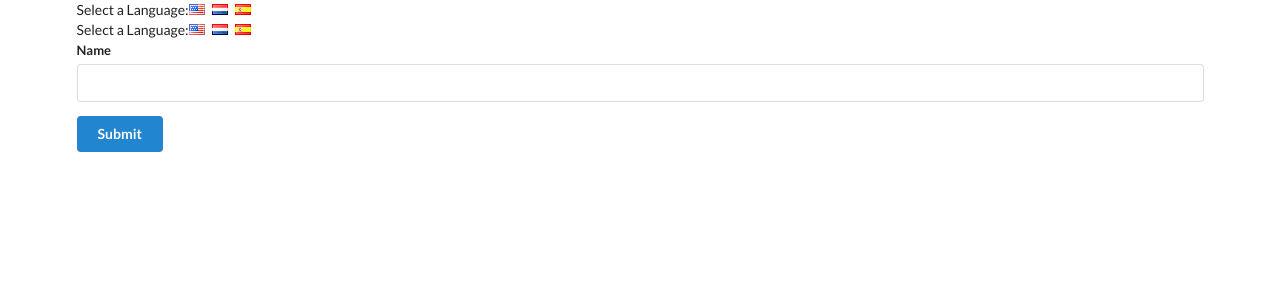
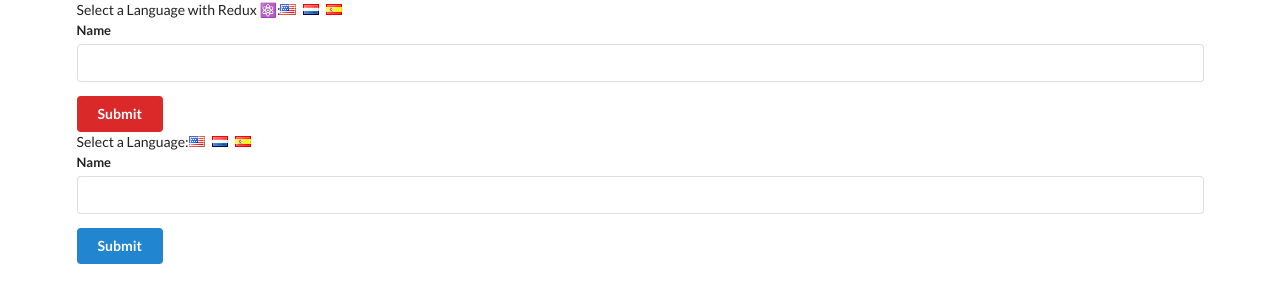
Before and after one commit to zearkiatos/translate-web, a React (Create React App) app: page / in a window 1280 px wide. Shown: the top 302 px of the page. Built offline with nearby package versions, Linux system fonts and the light colour scheme.

Commit message:
Connecting the Selector to the Store

```diff
--- a/src/components/App.js
+++ b/src/components/App.js
@@ -17,6 +17,10 @@ class App extends React.Component {
             <div className="ui container">
                 <LanguageStore>
                     <LanguageSelector />
+
+                    <ColorContext.Provider value="red">
+                        <UserCreate />
+                    </ColorContext.Provider>
                 </LanguageStore>
                 <div>
                     Select a Language:
--- a/src/components/LanguageSelector/index.js
+++ b/src/components/LanguageSelector/index.js
@@ -1,18 +1,20 @@
 import React from "react";
+import LanguageContext from '../../contexts/LanguageContext';
 
 class LanguageSelector extends React.Component {
+  static contextType = LanguageContext;
   render() {
     return (
       <div>
-        Select a Language:
+        Select a Language with Redux ⚛️:
         <i
           className="flag us"
-          onClick={() => this.props.onLanguageChange("english")}
+          onClick={() => this.context.onLanguageChange("english")}
         />
-        <i className="flag nl" onClick={() => this.props.onLanguageChange("dutch")} />
+        <i className="flag nl" onClick={() => this.context.onLanguageChange("dutch")} />
         <i
           className="flag es"
-          onClick={() => this.props.onLanguageChange("spanish")}
+          onClick={() => this.context.onLanguageChange("spanish")}
         />
       </div>
     );
--- a/src/components/button/index.js
+++ b/src/components/button/index.js
@@ -30,7 +30,8 @@ class Button extends React.Component {
     }
 
     renderSubmit(value) {
-        return this.language[value].text;
+        const field = value.language ? value.language : value;
+        return this.language[field].text;
     }
     render() {
         return (
--- a/src/components/field/index.js
+++ b/src/components/field/index.js
@@ -15,7 +15,8 @@ class Field extends React.Component {
         }
     };
     render () {
-        const text = this.language[this.context].text;
+        const field = this.context.language ? this.context.language : this.context;
+        const text = this.language[field].text;
         return (
             <div className="ui field">
                 <label>{text}</label>
```
